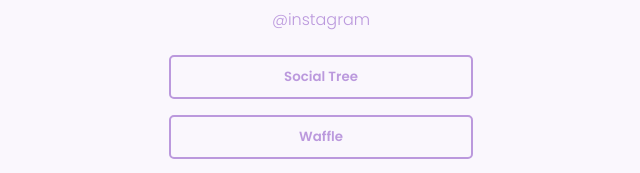
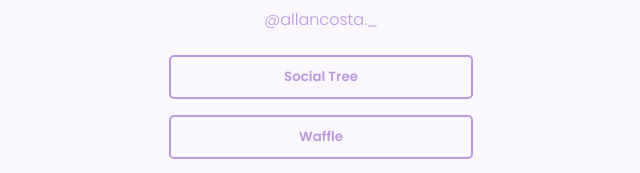
Before and after one commit to 14Glitch/Challenges, a plain HTML site: page index.html in a window 1280 px wide. Shown: the part 277-450 px from the top of the page, 319-959 px from the left. Drawn offline with Linux system fonts and the light colour scheme.

Commit message:
Update index.html

```diff
--- a/index.html
+++ b/index.html
@@ -12,7 +12,7 @@
             <span class="content-user">
                 <img src="https://avatars.githubusercontent.com/u/52865642?v=4" alt="user">
             </span>
-            <h1>@instagram</h1>
+            <h1>@allancosta._</h1>
             <a href="./Social Tree/index.html"><button>Social Tree</button></a>
             <a href="./Waffle/index.html"><button>Waffle</button></a>
             <a href="./Login/index.html"><button>Login</button></a>
```
